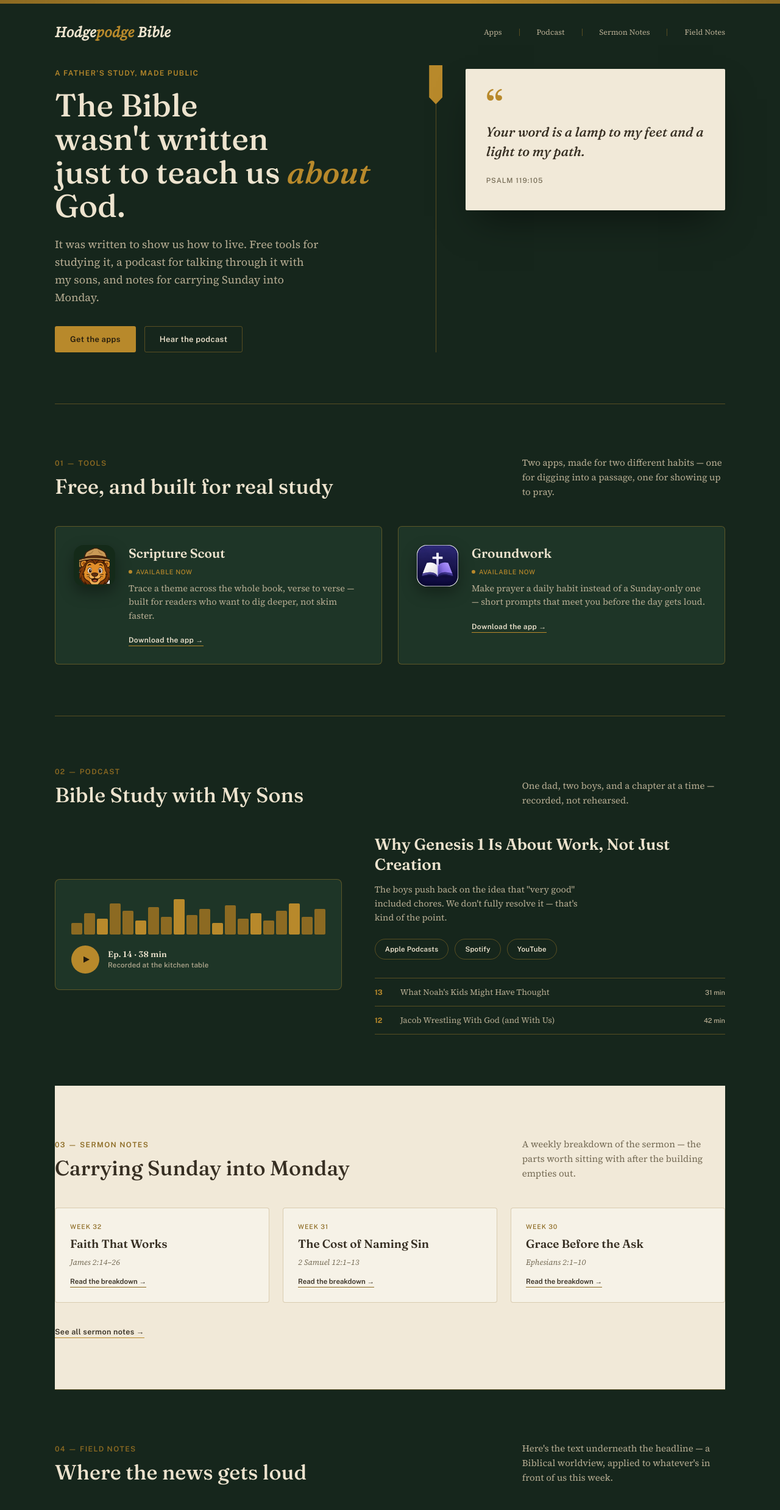
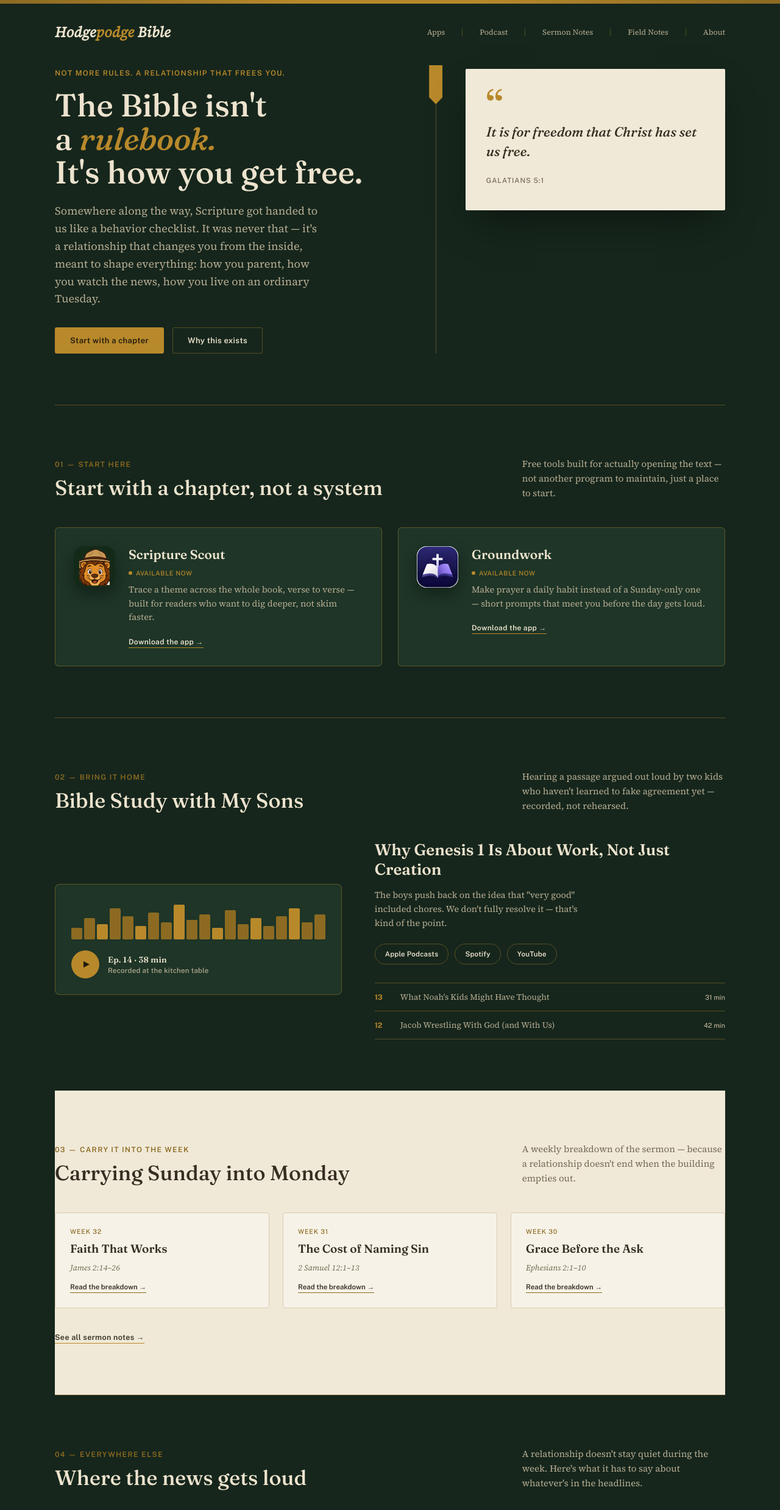
Before and after one commit to nchlshodge/hodgepodge-bible-site, an Eleventy site: page src/index.njk in a window 1280 px wide. Shown: the top 2477 px of the page at 61% size. Built offline with nearby package versions, Linux system fonts and the light colour scheme; Eleventy itself is replaced by a stand-in of ours; files that its build step writes are made by us from their sources.

Commit message:
Reposition site around StoryBrand: relationship, not rulebook
Rewrites hero, section framing, and site tagline around the idea that
Scripture is a transforming relationship rather than a behavior
checklist, and adds an About page laying out the guide/plan.

```diff
--- a/src/_data/site.json
+++ b/src/_data/site.json
@@ -1,6 +1,6 @@
 {
   "title": "Hodgepodge Bible",
-  "tagline": "The Bible wasn't written just to teach us about God.",
+  "tagline": "The Bible isn't a rulebook. It's how you get free.",
   "url": "https://hodgepodgebible.com",
   "podcast": {
     "name": "Bible Study with My Sons",
--- a/src/_includes/base.njk
+++ b/src/_includes/base.njk
@@ -16,7 +16,8 @@
         <a href="/apps/" {% if section == 'apps' %}aria-current="page"{% endif %}>Apps</a><div class="sep"></div>
         <a href="/podcast/" {% if section == 'podcast' %}aria-current="page"{% endif %}>Podcast</a><div class="sep"></div>
         <a href="/sermon-notes/" {% if section == 'sermon-notes' %}aria-current="page"{% endif %}>Sermon Notes</a><div class="sep"></div>
-        <a href="/blog/" {% if section == 'blog' %}aria-current="page"{% endif %}>Field Notes</a>
+        <a href="/blog/" {% if section == 'blog' %}aria-current="page"{% endif %}>Field Notes</a><div class="sep"></div>
+        <a href="/about/" {% if section == 'about' %}aria-current="page"{% endif %}>About</a>
       </nav>
     </header>
 
@@ -26,7 +27,7 @@
       <div class="footer-top">
         <div class="footer-tag">Free. <span class="accent">Always.</span></div>
         <nav class="footer-nav">
-          <a href="/apps/">Apps</a><a href="/podcast/">Podcast</a><a href="/sermon-notes/">Sermon Notes</a><a href="/blog/">Field Notes</a>
+          <a href="/apps/">Apps</a><a href="/podcast/">Podcast</a><a href="/sermon-notes/">Sermon Notes</a><a href="/blog/">Field Notes</a><a href="/about/">About</a>
         </nav>
       </div>
       <div class="footer-bottom">
--- /dev/null
+++ b/src/about/index.njk
@@ -0,0 +1,39 @@
+---
+layout: base.njk
+title: About
+section: about
+description: Why Hodgepodge Bible exists — a father's study, made public, built on the idea that Scripture is a relationship that frees you, not a rulebook that chokes you.
+---
+<div class="page-head">
+  <span class="label kicker">The guide, not the hero</span>
+  <h1 class="h1 display balance">This isn't a ministry.<br>It's a dad, figuring it out.</h1>
+</div>
+
+<article class="article" style="padding-top:0;">
+  <div class="article-body">
+    <p>Somewhere along the way, most of us got handed a Bible that read like a rulebook — a behavior checklist we were already failing before we finished the first chapter. That's not what it is. It's the story of a God who transforms people through relationship, and a relationship changes how you actually live, not just what you claim to believe on a Sunday.</p>
+
+    <p>That distinction is the whole reason this site exists.</p>
+
+    <blockquote>It is for freedom that Christ has set us free; stand firm, then, and do not let yourselves be burdened again by a yoke of slavery. — Galatians 5:1</blockquote>
+
+    <p>I'm not a professional theologian, and I'm not writing to people who already have this figured out. I'm a dad with two sons, working through Scripture out loud with them instead of just handing down conclusions — real study, honest disagreement, and free tools built to make the text accessible instead of academic.</p>
+
+    <h2>If you're tired of a faith that lives in a box marked "Sunday," here's the plan</h2>
+
+    <p><strong>Start with a chapter, not a system.</strong> Grab one of the free apps and actually open the text — Scripture Scout for digging into a passage, Groundwork for making prayer a daily habit instead of a once-a-week one.</p>
+
+    <p><strong>Bring it home.</strong> Listen to the podcast — a father and his two sons working through a passage out loud, disagreements included.</p>
+
+    <p><strong>Carry it into the week.</strong> Sermon Notes connect it back to Sunday. Field Notes connect it to whatever's actually in the headlines this week — because a relationship doesn't go quiet just because the news got loud.</p>
+
+    <h2>Free. Always.</h2>
+
+    <p>Not because none of this took real time to build — it did. But because a relationship that actually frees you shouldn't come with a paywall. Every app, every episode, every note stays free, always.</p>
+  </div>
+
+  <div class="cta-row" style="margin-top:20px;">
+    <a class="btn solid" href="/apps/">Start with a chapter</a>
+    <a class="btn outline" href="/podcast/">Hear the podcast</a>
+  </div>
+</article>
--- a/src/index.njk
+++ b/src/index.njk
@@ -4,27 +4,27 @@ layout: base.njk
 <section class="hero">
   <div class="book">
     <div>
-      <span class="label eyebrow">A father's study, made public</span>
-      <h1 class="h1 display balance">The Bible wasn't written<br>just to teach us <em>about</em> God.</h1>
-      <p class="lede">It was written to show us how to live. Free tools for studying it, a podcast for talking through it with my sons, and notes for carrying Sunday into Monday.</p>
+      <span class="label eyebrow">Not more rules. A relationship that frees you.</span>
+      <h1 class="h1 display balance">The Bible isn't a <em>rulebook.</em><br>It's how you get free.</h1>
+      <p class="lede">Somewhere along the way, Scripture got handed to us like a behavior checklist. It was never that — it's a relationship that changes you from the inside, meant to shape everything: how you parent, how you watch the news, how you live on an ordinary Tuesday.</p>
       <div class="cta-row">
-        <a class="btn solid" href="/apps/">Get the apps</a>
-        <a class="btn outline" href="/podcast/">Hear the podcast</a>
+        <a class="btn solid" href="/apps/">Start with a chapter</a>
+        <a class="btn outline" href="/about/">Why this exists</a>
       </div>
     </div>
     <div class="spine"><div class="ribbon-tab"></div></div>
     <div class="verse-card">
       <span class="verse-mark">&ldquo;</span>
-      <p class="verse">Your word is a lamp to my feet and a light to my path.</p>
-      <span class="verse-ref">Psalm 119:105</span>
+      <p class="verse">It is for freedom that Christ has set us free.</p>
+      <span class="verse-ref">Galatians 5:1</span>
     </div>
   </div>
 </section>
 
 <section class="section" id="apps">
   <div class="section-head">
-    <div><span class="label kicker">01 — Tools</span><h2 class="h2 display">Free, and built for real study</h2></div>
-    <p class="section-dek">Two apps, made for two different habits — one for digging into a passage, one for showing up to pray.</p>
+    <div><span class="label kicker">01 — Start Here</span><h2 class="h2 display">Start with a chapter, not a system</h2></div>
+    <p class="section-dek">Free tools built for actually opening the text — not another program to maintain, just a place to start.</p>
   </div>
   <div class="apps-grid">
     {% for app in apps %}
@@ -43,8 +43,8 @@ layout: base.njk
 
 <section class="section" id="podcast">
   <div class="section-head">
-    <div><span class="label kicker">02 — Podcast</span><h2 class="h2 display">{{ site.podcast.name }}</h2></div>
-    <p class="section-dek">One dad, two boys, and a chapter at a time — recorded, not rehearsed.</p>
+    <div><span class="label kicker">02 — Bring It Home</span><h2 class="h2 display">{{ site.podcast.name }}</h2></div>
+    <p class="section-dek">Hearing a passage argued out loud by two kids who haven't learned to fake agreement yet — recorded, not rehearsed.</p>
   </div>
   {% set latestEp = collections.episodes | first %}
   {% if latestEp %}
@@ -80,8 +80,8 @@ layout: base.njk
 
 <section class="section on-parchment notepage" id="notes">
   <div class="section-head">
-    <div><span class="label kicker">03 — Sermon Notes</span><h2 class="h2 display">Carrying Sunday into Monday</h2></div>
-    <p class="section-dek">A weekly breakdown of the sermon — the parts worth sitting with after the building empties out.</p>
+    <div><span class="label kicker">03 — Carry It Into the Week</span><h2 class="h2 display">Carrying Sunday into Monday</h2></div>
+    <p class="section-dek">A weekly breakdown of the sermon — because a relationship doesn't end when the building empties out.</p>
   </div>
   <div class="notes-grid">
     {% for note in collections.sermonNotes | limit(3) %}
@@ -98,8 +98,8 @@ layout: base.njk
 
 <section class="section" id="field-notes">
   <div class="section-head">
-    <div><span class="label kicker">04 — Field Notes</span><h2 class="h2 display">Where the news gets loud</h2></div>
-    <p class="section-dek">Here's the text underneath the headline — a Biblical worldview, applied to whatever's in front of us this week.</p>
+    <div><span class="label kicker">04 — Everywhere Else</span><h2 class="h2 display">Where the news gets loud</h2></div>
+    <p class="section-dek">A relationship doesn't stay quiet during the week. Here's what it has to say about whatever's in the headlines.</p>
   </div>
   <div class="posts-grid">
     {% for post in collections.blogPosts | limit(3) %}
```
